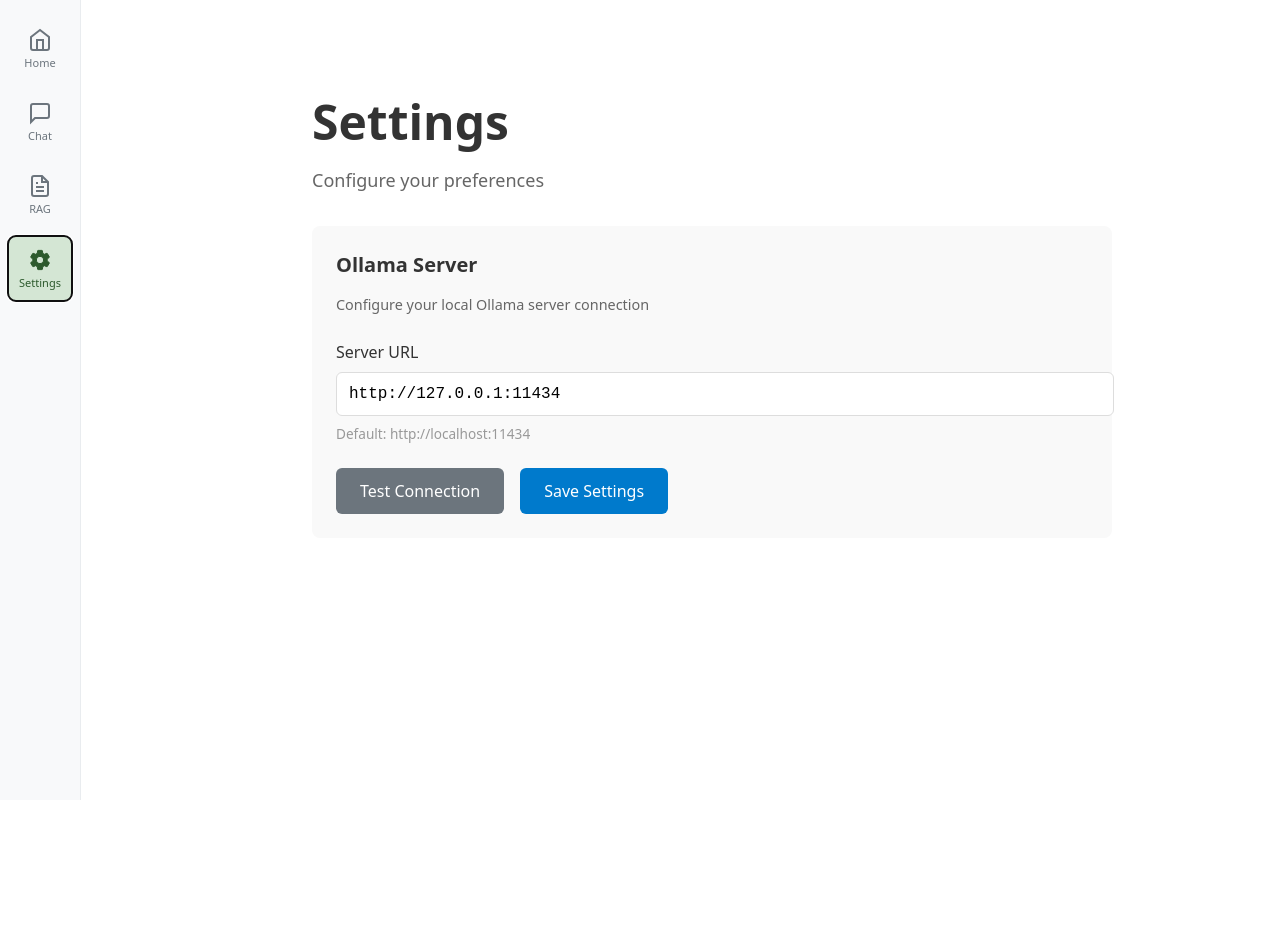
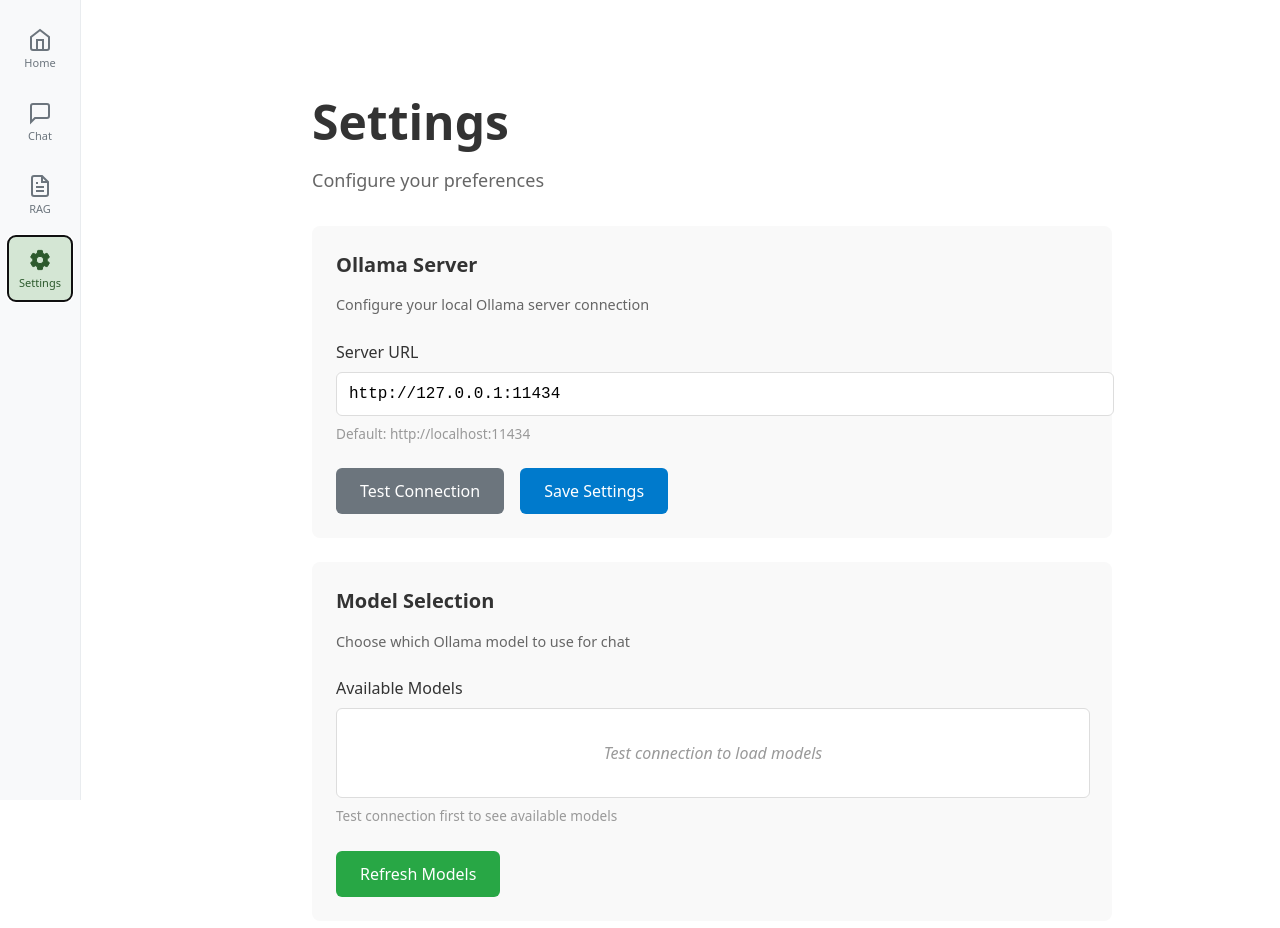
Before and after one commit to aminespinoza10/Venster, a React (Vite) app in the folder web/: page / in a window 1280 px wide. Both pictures are taken after a click on the button "Settings". Built offline with nearby package versions, Linux system fonts and the light colour scheme.

Commit message:
Models list added

```diff
--- a/web/src/features/chat/hooks/useChat.ts
+++ b/web/src/features/chat/hooks/useChat.ts
@@ -81,7 +81,9 @@
         content: msg.content,
       }));
 
-      const responseContent = await ollamaService.chat(ollamaMessages);
+      // Get selected model from localStorage
+      const selectedModel = localStorage.getItem('selectedModel') || 'llama3.2';
+      const responseContent = await ollamaService.chat(ollamaMessages, selectedModel);
 
       const assistantMessage: Message = {
         id: `msg-${Date.now()}-assistant`,
--- a/web/src/features/settings/SettingsPage.css
+++ b/web/src/features/settings/SettingsPage.css
@@ -146,3 +146,107 @@
   border-radius: 8px;
   color: #666;
 }
+
+.model-list-container {
+  width: 100%;
+  border: 1px solid #ddd;
+  border-radius: 6px;
+  background-color: white;
+  overflow: hidden;
+}
+
+.model-list {
+  max-height: 300px;
+  overflow-y: auto;
+}
+
+.model-list-empty {
+  padding: 2rem;
+  text-align: center;
+  color: #999;
+  font-style: italic;
+}
+
+.model-item {
+  display: flex;
+  align-items: center;
+  padding: 0.75rem 1rem;
+  cursor: pointer;
+  transition: background-color 0.2s;
+  border-bottom: 1px solid #f0f0f0;
+  margin: 0;
+}
+
+.model-item:last-child {
+  border-bottom: none;
+}
+
+.model-item:hover {
+  background-color: #f8f9fa;
+}
+
+.model-item:has(input:checked) {
+  background-color: #e7f3ff;
+  border-left: 3px solid #007acc;
+  padding-left: calc(1rem - 3px);
+}
+
+.model-radio {
+  margin: 0 0.75rem 0 0;
+  cursor: pointer;
+  width: 18px;
+  height: 18px;
+  accent-color: #007acc;
+}
+
+.model-name {
+  font-family: 'Segoe UI', Tahoma, Geneva, Verdana, sans-serif;
+  color: #333;
+  font-size: 0.95rem;
+}
+
+.model-select {
+  width: 100%;
+  padding: 0.75rem;
+  border: 1px solid #ddd;
+  border-radius: 6px;
+  font-size: 1rem;
+  background-color: white;
+  cursor: pointer;
+  transition: border-color 0.2s;
+}
+
+.model-select:focus {
+  outline: none;
+  border-color: #007acc;
+}
+
+.model-select:disabled {
+  background-color: #f5f5f5;
+  cursor: not-allowed;
+  opacity: 0.6;
+}
+
+.refresh-button {
+  background-color: #28a745;
+  color: white;
+  border: none;
+  padding: 0.75rem 1.5rem;
+  border-radius: 6px;
+  font-size: 1rem;
+  cursor: pointer;
+  transition: background-color 0.2s;
+}
+
+.refresh-button:hover:not(:disabled) {
+  background-color: #218838;
+}
+
+.refresh-button:disabled {
+  opacity: 0.6;
+  cursor: not-allowed;
+}
+
+.refresh-button:active:not(:disabled) {
+  transform: translateY(1px);
+}
--- a/web/src/features/settings/SettingsPage.tsx
+++ b/web/src/features/settings/SettingsPage.tsx
@@ -1,17 +1,41 @@
 import React, { useState, useEffect } from 'react';
 import './SettingsPage.css';
+import { ollamaService } from '../chat/services/ollamaService';
 
 const SettingsPage: React.FC = () => {
   const [ollamaUrl, setOllamaUrl] = useState<string>('http://127.0.0.1:11434');
   const [connectionStatus, setConnectionStatus] = useState<'idle' | 'testing' | 'success' | 'error'>('idle');
+  const [availableModels, setAvailableModels] = useState<string[]>([]);
+  const [selectedModel, setSelectedModel] = useState<string>('llama3.2');
+  const [isLoadingModels, setIsLoadingModels] = useState<boolean>(false);
 
-  // Load saved URL on mount
+  // Load saved URL and model on mount
   useEffect(() => {
     const savedUrl = localStorage.getItem('ollamaUrl');
     if (savedUrl) {
       setOllamaUrl(savedUrl);
     }
+    const savedModel = localStorage.getItem('selectedModel');
+    if (savedModel) {
+      setSelectedModel(savedModel);
+    }
   }, []);
+
+  // Fetch available models
+  const fetchModels = async () => {
+    setIsLoadingModels(true);
+    try {
+      const models = await ollamaService.listModels();
+      setAvailableModels(models);
+      if (models.length > 0 && !models.includes(selectedModel)) {
+        setSelectedModel(models[0]);
+      }
+    } catch (error) {
+      console.error('Error fetching models:', error);
+    } finally {
+      setIsLoadingModels(false);
+    }
+  };
 
   const handleUrlChange = (e: React.ChangeEvent<HTMLInputElement>) => {
     setOllamaUrl(e.target.value);
@@ -24,6 +48,8 @@
       const response = await fetch(`${ollamaUrl}/api/tags`);
       if (response.ok) {
         setConnectionStatus('success');
+        // Fetch models after successful connection
+        await fetchModels();
         setTimeout(() => setConnectionStatus('idle'), 3000);
       } else {
         setConnectionStatus('error');
@@ -35,7 +61,8 @@
 
   const handleSave = () => {
     localStorage.setItem('ollamaUrl', ollamaUrl);
-    alert('Settings saved! Your chat will now use this Ollama server.');
+    localStorage.setItem('selectedModel', selectedModel);
+    alert('Settings saved! Your chat will now use this Ollama server and selected model.');
   };
 
   return (
@@ -85,6 +112,51 @@
             </div>
           )}
         </div>
+
+        <div className="settings-section">
+          <h2>Model Selection</h2>
+          <p className="section-description">Choose which Ollama model to use for chat</p>
+
+          <div className="form-group">
+            <label>Available Models</label>
+            <div className="model-list-container">
+              {isLoadingModels ? (
+                <div className="model-list-empty">Loading models...</div>
+              ) : availableModels.length === 0 ? (
+                <div className="model-list-empty">Test connection to load models</div>
+              ) : (
+                <div className="model-list">
+                  {availableModels.map(model => (
+                    <label key={model} className="model-item">
+                      <input
+                        type="radio"
+                        name="model"
+                        value={model}
+                        checked={selectedModel === model}
+                        onChange={(e) => setSelectedModel(e.target.value)}
+                        className="model-radio"
+                      />
+                      <span className="model-name">{model}</span>
+                    </label>
+                  ))}
+                </div>
+              )}
+            </div>
+            <span className="input-hint">
+              {isLoadingModels ? 'Loading models...' :
+               availableModels.length > 0 ? `${availableModels.length} model(s) available` :
+               'Test connection first to see available models'}
+            </span>
+          </div>
+
+          <button
+            className="refresh-button"
+            onClick={fetchModels}
+            disabled={isLoadingModels}
+          >
+            {isLoadingModels ? 'Loading...' : 'Refresh Models'}
+          </button>
+        </div>
       </div>
     </div>
   );
```
